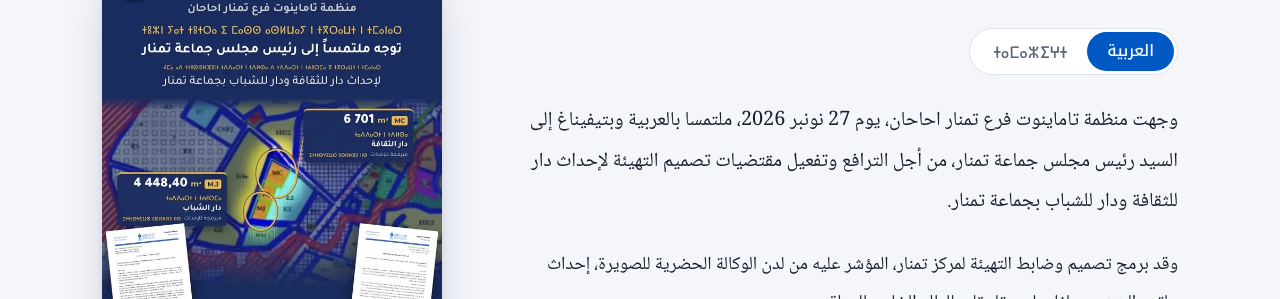
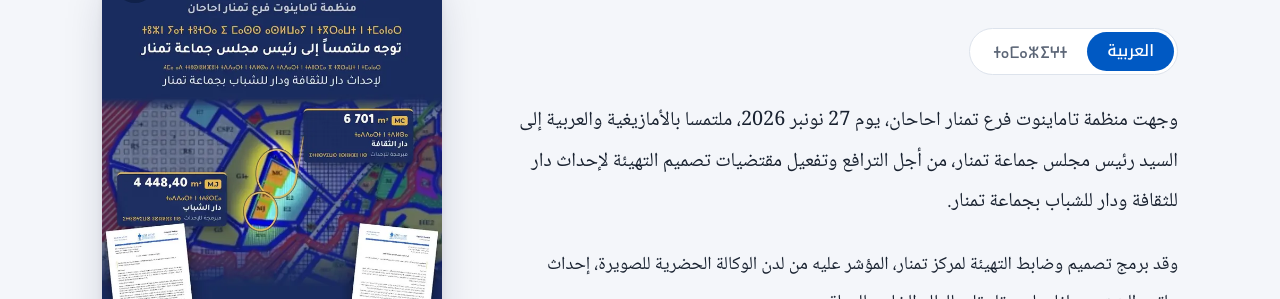
Before and after one commit to tamaynut-ihahan/tamaynut-ihahan.github.io, a Jekyll site: the page built from _news/2026-11-27-multamas-dar-attaqafa.md, in a window 1280 px wide and 900 px high, scrolled down 527 px. Shown: the part 156-455 px from the top of the window. Built offline with Jekyll 4.4.1, drawn with Linux system fonts in a browser that asks for light colours.

Commit message:
خبر الملتمس: «بالأمازيغية والعربية» بدل «بالعربية وبتيفيناغ» (وⵙ ⵜⵎⴰⵣⵉⵖⵜ ⴷ ⵜⵄⵔⴰⴱⵜ)
Co-Authored-By: Claude Opus 5.5 <noreply@anthropic.com>
Claude-Session: https://claude.ai/code/session_01MkSkghJUw3xzk5AupzS43q

```diff
--- a/_news/2026-11-27-multamas-dar-attaqafa.md
+++ b/_news/2026-11-27-multamas-dar-attaqafa.md
@@ -5,12 +5,12 @@ date: 2026-11-27
 description: "وجهت منظمة تاماينوت فرع تمنار احاحان ملتمسا إلى السيد رئيس مجلس جماعة تمنار، لتفعيل ما برمجه تصميم التهيئة لمركز تمنار: دار للثقافة ودار للشباب، على عقار محدد سلفا."
 og_image: /assets/og/news-2026-11-27-multamas-dar-attaqafa.jpg
 image: /assets/img/n2026-multamas.jpg
-image_alt: "ملتمس الفرع إلى رئيس مجلس جماعة تمنار بالعربية وبتيفيناغ، ومستخرج من تصميم التهيئة لمركز تمنار تظهر فيه بقعتا دار الثقافة (6 701 متر مربع) ودار الشباب (4 448,40 متر مربع) مبرمجتين للإحداث"
+image_alt: "ملتمس الفرع إلى رئيس مجلس جماعة تمنار بالأمازيغية والعربية، ومستخرج من تصميم التهيئة لمركز تمنار تظهر فيه بقعتا دار الثقافة (6 701 متر مربع) ودار الشباب (4 448,40 متر مربع) مبرمجتين للإحداث"
 image_zoom_label: "تكبير الصورة"
 image_width: 1080
 image_height: 1350
 tz: |
-  ⵜⵓⵣⵏ ⵜⵎⴰⴳⵔⴰⵡⵜ ⵜⴰⵎⴰⵢⵏⵓⵜ ⴰⵢⵢⴰⵡ ⵏ ⵜⵎⴰⵏⴰⵔ ⵉⵃⴰⵃⴰⵏ, ⴳ ⵡⴰⵙⵙ ⵏ 27 ⵏⵓⵡⴰⵏⴱⵉⵔ 2026, ⵢⴰⵜ ⵜⵓⵜⵔⴰ ⵙ ⵜⵄⵔⴰⴱⵜ ⴷ ⵜⴼⵉⵏⴰⵖ ⵉ ⵎⴰⵙⵙ ⴰⵙⵍⵡⴰⵢ ⵏ ⵜⴳⵔⴰⵡⵜ ⵏ ⵜⵎⴰⵏⴰⵔ, ⵅⴼ ⵓⵏⵄⴰⵕ ⴷ ⵓⵣⵣⴳⵉⵔ ⵏ ⵓⵙⵖⵉⵡⵙ ⵏ ⵓⵙⵎⵙⴰⵙⴰ, ⵃⵎⴰ ⴰⴷ ⵜⵜⵓⵙⵏⵓⵍⴼⵓⵏⵜ ⵜⴷⴷⴰⵔⵜ ⵏ ⵜⴷⵍⵙⴰ ⴷ ⵜⴷⴷⴰⵔⵜ ⵏ ⵜⵄⵓⵔⵎⴰ ⴳ ⵜⴳⵔⴰⵡⵜ ⵏ ⵜⵎⴰⵏⴰⵔ.
+  ⵜⵓⵣⵏ ⵜⵎⴰⴳⵔⴰⵡⵜ ⵜⴰⵎⴰⵢⵏⵓⵜ ⴰⵢⵢⴰⵡ ⵏ ⵜⵎⴰⵏⴰⵔ ⵉⵃⴰⵃⴰⵏ, ⴳ ⵡⴰⵙⵙ ⵏ 27 ⵏⵓⵡⴰⵏⴱⵉⵔ 2026, ⵢⴰⵜ ⵜⵓⵜⵔⴰ ⵙ ⵜⵎⴰⵣⵉⵖⵜ ⴷ ⵜⵄⵔⴰⴱⵜ ⵉ ⵎⴰⵙⵙ ⴰⵙⵍⵡⴰⵢ ⵏ ⵜⴳⵔⴰⵡⵜ ⵏ ⵜⵎⴰⵏⴰⵔ, ⵅⴼ ⵓⵏⵄⴰⵕ ⴷ ⵓⵣⵣⴳⵉⵔ ⵏ ⵓⵙⵖⵉⵡⵙ ⵏ ⵓⵙⵎⵙⴰⵙⴰ, ⵃⵎⴰ ⴰⴷ ⵜⵜⵓⵙⵏⵓⵍⴼⵓⵏⵜ ⵜⴷⴷⴰⵔⵜ ⵏ ⵜⴷⵍⵙⴰ ⴷ ⵜⴷⴷⴰⵔⵜ ⵏ ⵜⵄⵓⵔⵎⴰ ⴳ ⵜⴳⵔⴰⵡⵜ ⵏ ⵜⵎⴰⵏⴰⵔ.
 
   ⴰⵙⵖⵉⵡⵙ ⴷ ⵓⵙⵍⴳⵏ ⵏ ⵓⵙⵎⵙⴰⵙⴰ ⵏ ⵡⴰⵎⵎⴰⵙ ⵏ ⵜⵎⴰⵏⴰⵔ, ⵍⵍⵉ ⵜⵕⴹⴰ ⵜⵙⵏⵓⵔⴰⵢⵜ ⵜⴰⵖⵔⵎⴰⵏⵜ ⵏ ⵎⵓⴳⴰⴷⵓⵔ, ⵙⵖⵉⵡⵙⵏ ⵙⴳ ⵣⵉⴽ ⴰⵙⵏⵓⵍⴼⵓ ⵏ ⵙⵉⵏ ⵏ ⵡⴰⵎⵎⴰⵙⵏ ⴰⴷ ⵅⴼ ⵢⴰⵏ ⵡⴰⴽⴰⵍ ⵏ ⵡⴰⴳⵍⴰ ⵓⵙⵍⵉⴳ ⵏ ⵓⵡⴰⵏⴽ:
 
@@ -31,7 +31,7 @@ tz: |
 
   ⵜⵓⵛⴽⴰ ⴷ ⵜⵓⵜⵔⴰ ⴰⴷ ⵙ ⵓⵣⵣⴳⵉⵔ ⵏ ⵜⵖⵜⴰⵙⵜ ⵏ ⵓⴳⵔⴰⵡ ⵏ ⵡⴰⵢⵢⴰⵡ ⵏ 18 ⵏⵓⵡⴰⵏⴱⵉⵔ 2026.
 ---
-وجهت منظمة تاماينوت فرع تمنار احاحان، يوم 27 نونبر 2026، ملتمسا بالعربية وبتيفيناغ إلى السيد رئيس مجلس جماعة تمنار، من أجل الترافع وتفعيل مقتضيات تصميم التهيئة لإحداث دار للثقافة ودار للشباب بجماعة تمنار.
+وجهت منظمة تاماينوت فرع تمنار احاحان، يوم 27 نونبر 2026، ملتمسا بالأمازيغية والعربية إلى السيد رئيس مجلس جماعة تمنار، من أجل الترافع وتفعيل مقتضيات تصميم التهيئة لإحداث دار للثقافة ودار للشباب بجماعة تمنار.
 
 وقد برمج تصميم وضابط التهيئة لمركز تمنار، المؤشر عليه من لدن الوكالة الحضرية للصويرة، إحداث هاتين البنيتين سلفا، على عقار تابع للملك الخاص للدولة:
 
```
